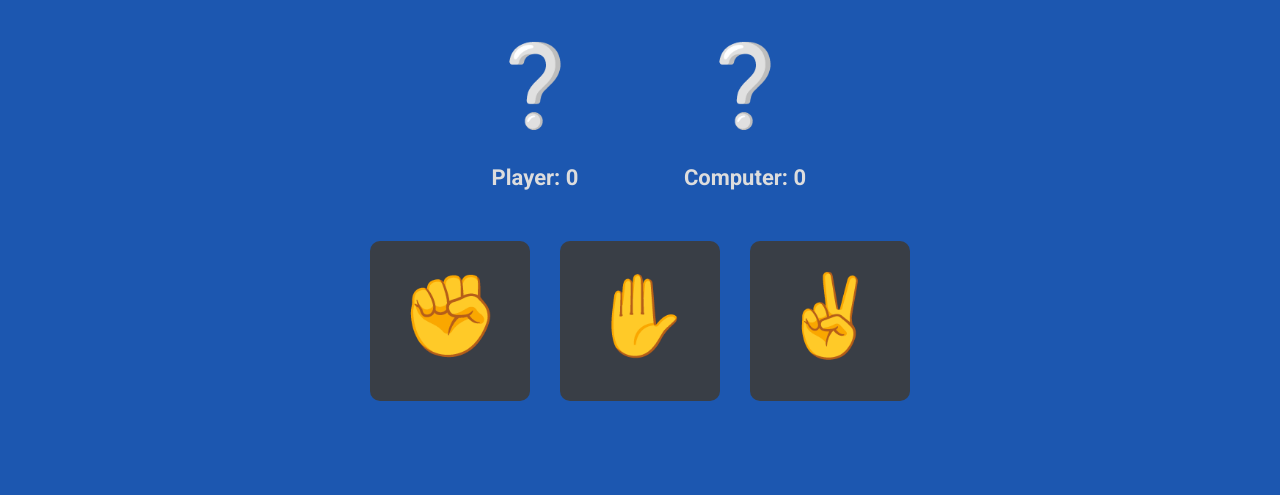
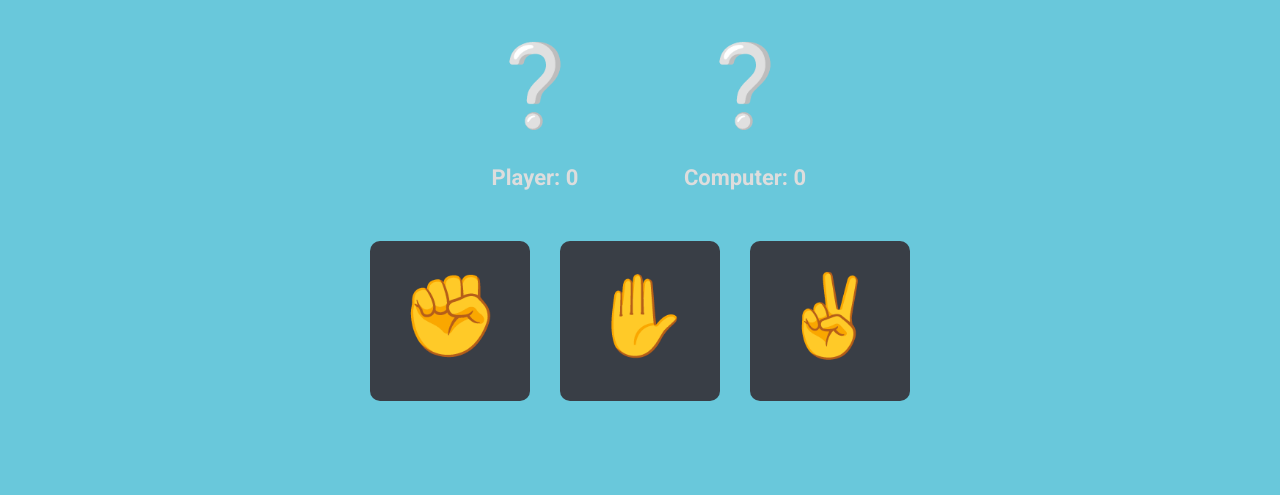
Before and after one commit to valeallo/rock-paper-scissors, a plain HTML site: page index.html in a window 1280 px wide. Shown: the part 257-752 px from the top of the page. Drawn offline with Linux system fonts and the light colour scheme.

Commit message:
Update styles.css
Cambiato colore blu in turchese

```diff
--- a/styles.css
+++ b/styles.css
@@ -23,7 +23,7 @@ html {
 }
 
 body {
-  background-color: #1c57b0;
+  background-color: #69c8db;
   color:  #ddd;
   font-family: 'Roboto', sans-serif;
   line-height: 1.6;
```
